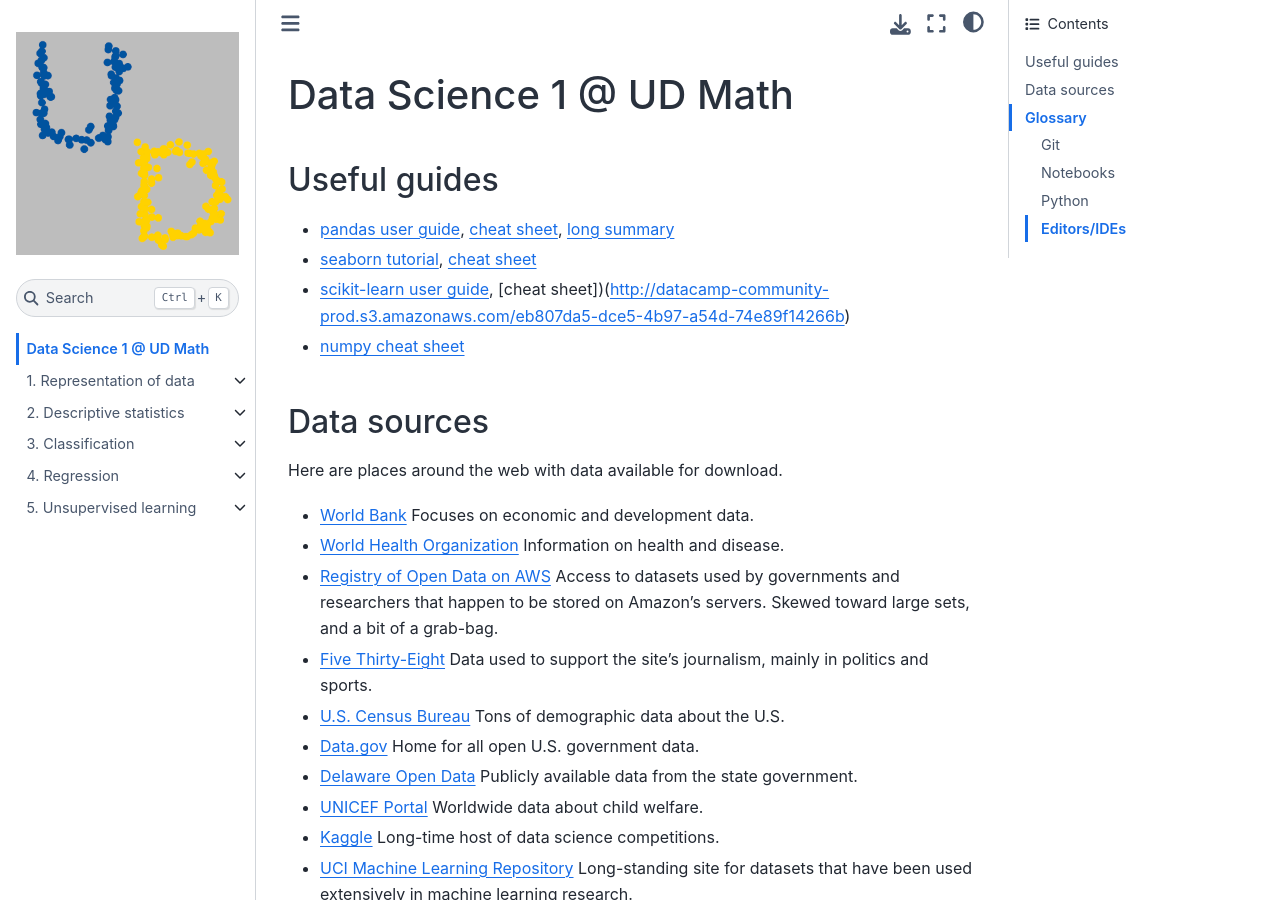
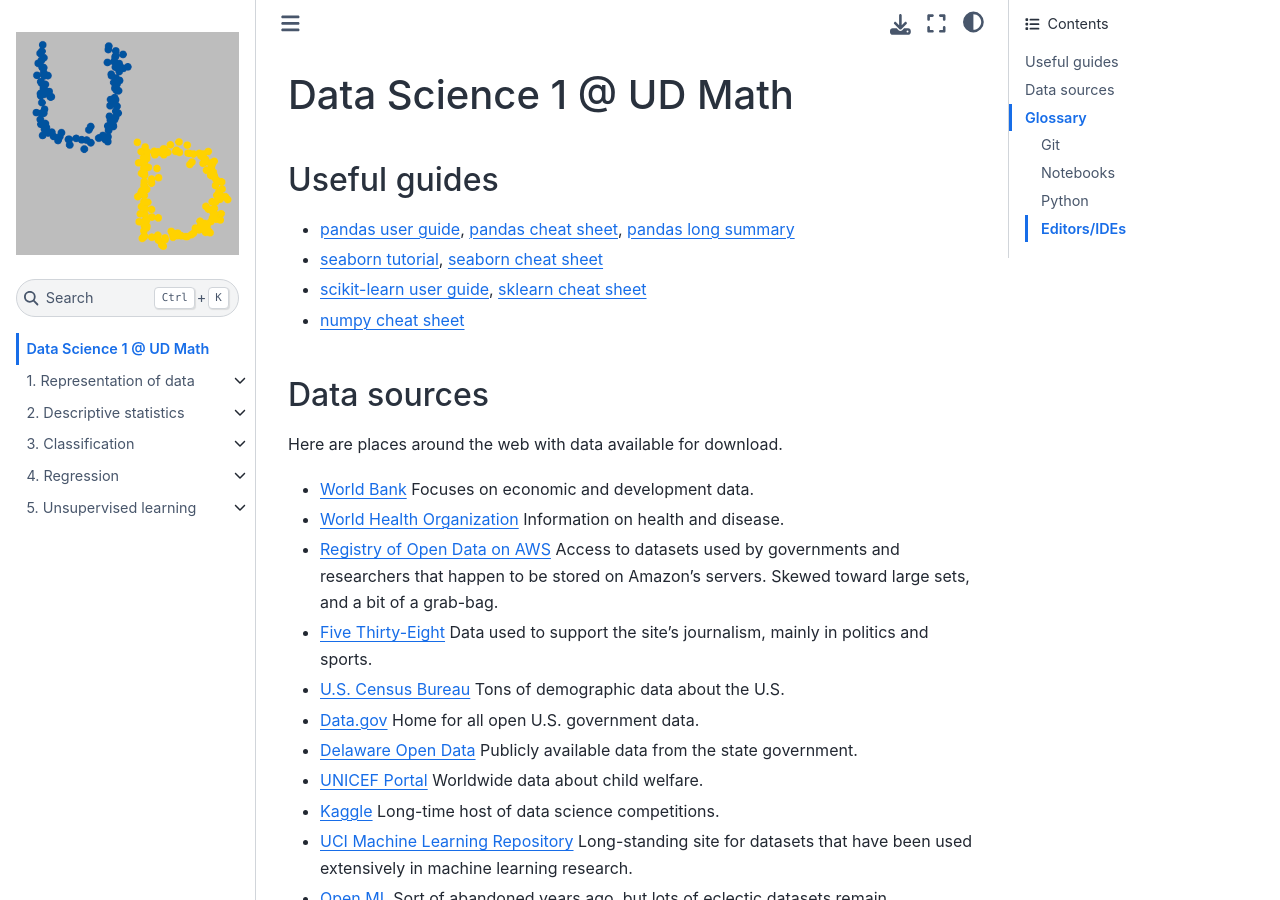
Before and after one commit to UD-Math-Data-Science-1/notes, a Jupyter Book: the page built from intro.md, in a window 1280 px wide and 900 px high. Built offline with Jupyter Book 1.0.4 settings and Sphinx 7.4.7 and the Sphinx Book theme 1.1.4, drawn with Linux system fonts in a browser that asks for light colours; pages that are not in the unit, such as notebooks, are missing from menus.

Commit message:
Fix typo, clarify

```diff
--- a/intro.md
+++ b/intro.md
@@ -2,9 +2,9 @@
 
 ## Useful guides
 
-* [pandas user guide](https://pandas.pydata.org/docs/user_guide/index.html),  [cheat sheet](https://pandas.pydata.org/Pandas_Cheat_Sheet.pdf), [long summary](https://www.webpages.uidaho.edu/~stevel/504/pandas%20dataframe%20notes.pdf)
-* [seaborn tutorial](https://seaborn.pydata.org/tutorial.html), [cheat sheet](https://storage.googleapis.com/kaggle-forum-message-attachments/724698/14798/seaborn.JPG)
-* [scikit-learn user guide](https://scikit-learn.org/stable/user_guide.html), [cheat sheet])(http://datacamp-community-prod.s3.amazonaws.com/eb807da5-dce5-4b97-a54d-74e89f14266b)
+* [pandas user guide](https://pandas.pydata.org/docs/user_guide/index.html), [pandas cheat sheet](https://pandas.pydata.org/Pandas_Cheat_Sheet.pdf), [pandas long summary](https://www.webpages.uidaho.edu/~stevel/504/pandas%20dataframe%20notes.pdf)
+* [seaborn tutorial](https://seaborn.pydata.org/tutorial.html), [seaborn cheat sheet](https://storage.googleapis.com/kaggle-forum-message-attachments/724698/14798/seaborn.JPG)
+* [scikit-learn user guide](https://scikit-learn.org/stable/user_guide.html), [sklearn cheat sheet](http://datacamp-community-prod.s3.amazonaws.com/eb807da5-dce5-4b97-a54d-74e89f14266b)
 * [numpy cheat sheet](http://datacamp-community-prod.s3.amazonaws.com/ba1fe95a-8b70-4d2f-95b0-bc954e9071b0)
 
 ## Data sources
```
